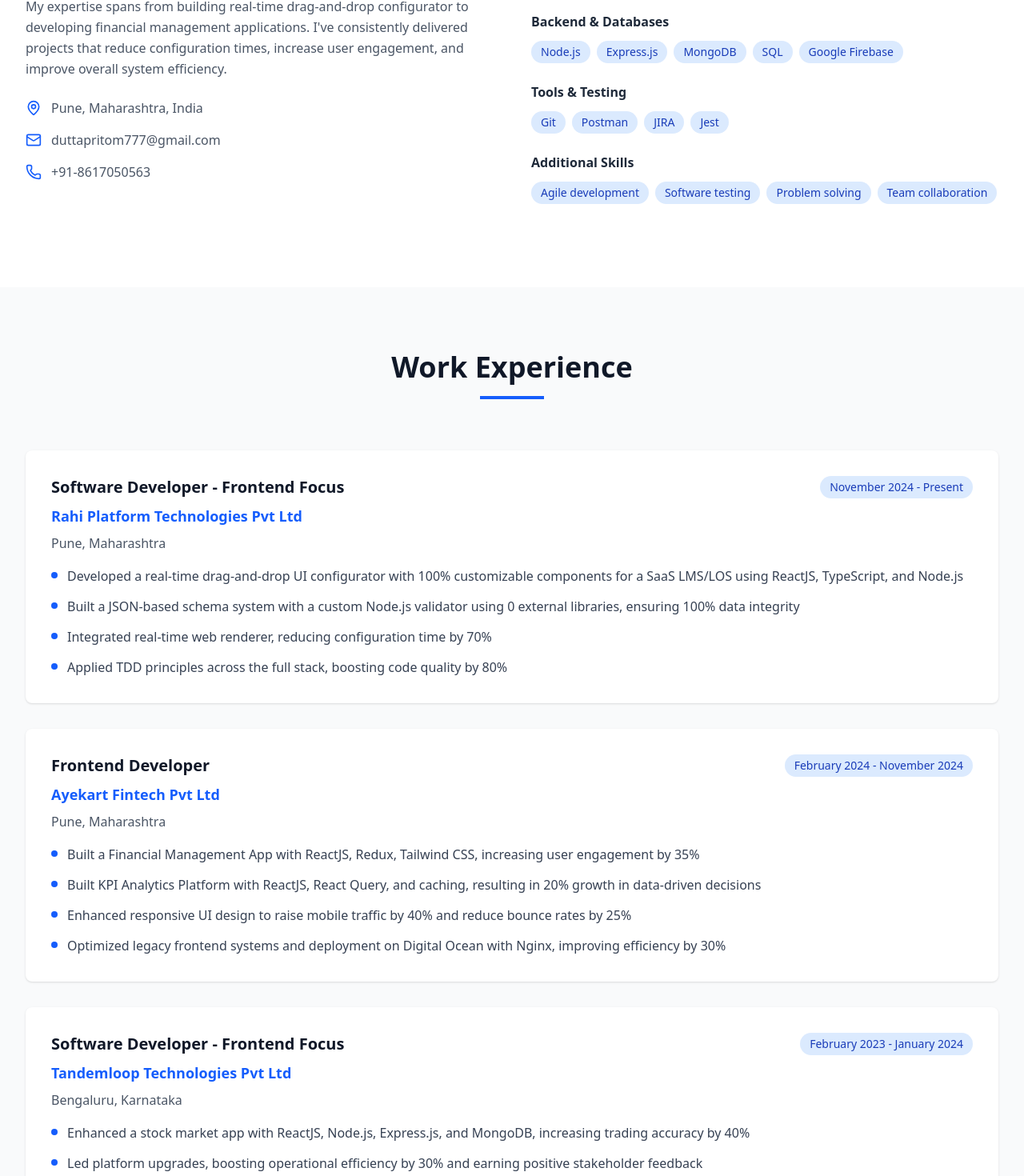
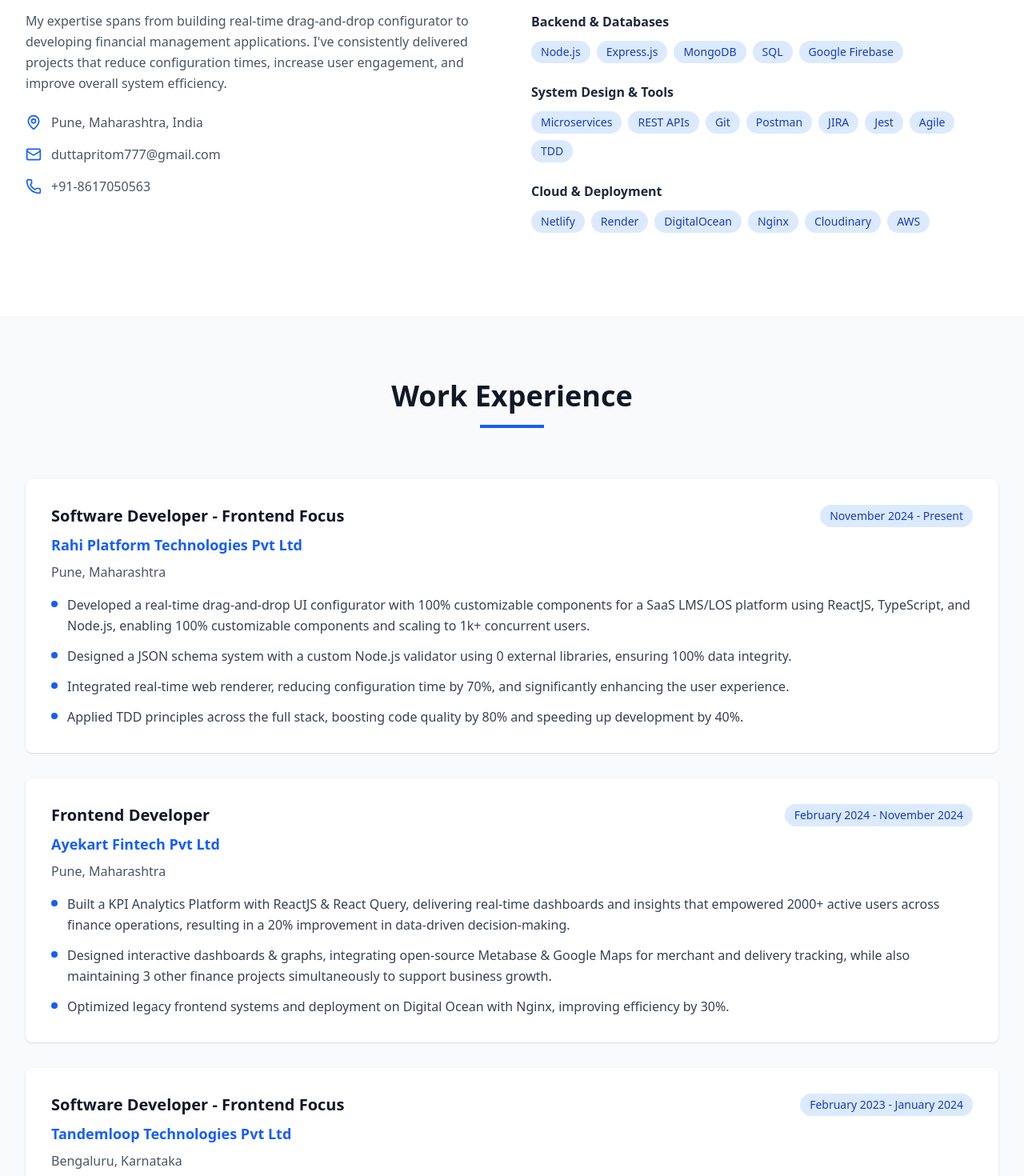
Before and after one commit to PritomDutta89/my-portfolio, a React (Vite) app: page / in a window 1280 px wide. Shown: the part 1165-2635 px from the top of the page at 80% size. Built offline with nearby package versions, Linux system fonts and the light colour scheme.

Commit message:
updated details

```diff
--- a/src/components/Portfolio.jsx
+++ b/src/components/Portfolio.jsx
@@ -1,4 +1,4 @@
-import React, { useState, useEffect } from "react";
+import { useState, useEffect } from "react";
 import {
   Mail,
   Phone,
@@ -128,7 +128,7 @@
               </h1>
 
               <p className="text-xl text-gray-600 mb-8 leading-relaxed">
-                Results-driven Software Developer with 2.6+ years of experience.
+                Results-driven Software Developer with 2.7+ years of experience.
                 ReactJS & Node.js specialist focused on creating exceptional
                 user experiences and scalable solutions.
               </p>
@@ -144,7 +144,7 @@
                   href="https://drive.google.com/file/d/1iAImROAt8RS0MQfmM2TgMF4zuN2uwqvH/view?usp=sharing"
                   className="border-2 border-gray-300 text-gray-700 px-8 py-3 rounded-lg font-semibold hover:border-blue-600 hover:text-blue-600 transition-colors flex items-center justify-center"
                 >
-                  <Download className="w-5 h-5 mr-2" />
+                  <Download className="w-5 h-5 mr-2"/>
                   Download CV
                 </a>
               </div>
@@ -215,7 +215,7 @@
                 Passionate Frontend Developer with Full-Stack Capabilities
               </h3>
               <p className="text-gray-600 mb-6 leading-relaxed">
-                I'm a results-driven Software Developer with 2.6 years of
+                I'm a results-driven Software Developer with 2.7 years of
                 experience, specializing in ReactJS and Node.js. I have a strong
                 passion for creating innovative solutions that enhance user
                 experiences and drive business growth.
@@ -440,7 +440,7 @@
                 </p>
                 <div className="flex items-center">
                   <span className="bg-green-100 text-green-800 px-3 py-1 rounded-full text-sm font-medium">
-                    GPA: 9.41/10
+                    CGPA: 9.41/10
                   </span>
                 </div>
                 <p className="text-gray-600 mt-4">
--- a/src/constants/constants.js
+++ b/src/constants/constants.js
@@ -5,10 +5,10 @@
     duration: "November 2024 - Present",
     location: "Pune, Maharashtra",
     achievements: [
-      "Developed a real-time drag-and-drop UI configurator with 100% customizable components for a SaaS LMS/LOS using ReactJS, TypeScript, and Node.js",
-      "Built a JSON-based schema system with a custom Node.js validator using 0 external libraries, ensuring 100% data integrity",
-      "Integrated real-time web renderer, reducing configuration time by 70%",
-      "Applied TDD principles across the full stack, boosting code quality by 80%",
+      "Developed a real-time drag-and-drop UI configurator with 100% customizable components for a SaaS LMS/LOS platform using ReactJS, TypeScript, and Node.js, enabling 100% customizable components and scaling to 1k+ concurrent users.",
+      "Designed a JSON schema system with a custom Node.js validator using 0 external libraries, ensuring 100% data integrity.",
+      "Integrated real-time web renderer, reducing configuration time by 70%, and significantly enhancing the user experience.",
+      "Applied TDD principles across the full stack, boosting code quality by 80% and speeding up development by 40%.",
     ],
   },
   {
@@ -17,10 +17,9 @@
     duration: "February 2024 - November 2024",
     location: "Pune, Maharashtra",
     achievements: [
-      "Built a Financial Management App with ReactJS, Redux, Tailwind CSS, increasing user engagement by 35%",
-      "Built KPI Analytics Platform with ReactJS, React Query, and caching, resulting in 20% growth in data-driven decisions",
-      "Enhanced responsive UI design to raise mobile traffic by 40% and reduce bounce rates by 25%",
-      "Optimized legacy frontend systems and deployment on Digital Ocean with Nginx, improving efficiency by 30%",
+      "Built a KPI Analytics Platform with ReactJS & React Query, delivering real-time dashboards and insights that empowered 2000+ active users across finance operations, resulting in a 20% improvement in data-driven decision-making.",
+      "Designed interactive dashboards & graphs, integrating open-source Metabase & Google Maps for merchant and delivery tracking, while also maintaining 3 other finance projects simultaneously to support business growth.",
+      "Optimized legacy frontend systems and deployment on Digital Ocean with Nginx, improving efficiency by 30%.",
     ],
   },
   {
@@ -29,9 +28,9 @@
     duration: "February 2023 - January 2024",
     location: "Bengaluru, Karnataka",
     achievements: [
-      "Enhanced a stock market app with ReactJS, Node.js, Express.js, and MongoDB, increasing trading accuracy by 40%",
-      "Led platform upgrades, boosting operational efficiency by 30% and earning positive stakeholder feedback",
-      "Improved interfaces with UI/UX team, boosting mobile engagement by 35% and lowering bounce rates by 22%",
+      "Enhanced a Stock Market App with ReactJS, Node.js, MongoDB, and Trading View Library, increasing trading accuracy by 40% and optimizing real-time market data visualization & flow.",
+      "Led platform upgrades, boosting operational efficiency by 30% and earning positive stakeholder feedback.",
+      "Improved interfaces with UI/UX team, boosting mobile engagement by 35% and lowering bounce rates by 22%.",
     ],
   },
 ];
@@ -56,18 +55,29 @@
     "SQL",
     "Google Firebase",
   ],
-  "Tools & Testing": ["Git", "Postman", "JIRA", "Jest"],
-  "Additional Skills": [
-    "Agile development",
-    "Software testing",
-    "Problem solving",
-    "Team collaboration",
+  "System Design & Tools": [
+    "Microservices",
+    "REST APIs",
+    "Git",
+    "Postman",
+    "JIRA",
+    "Jest",
+    "Agile",
+    "TDD",
+  ],
+  "Cloud & Deployment": [
+    "Netlify",
+    "Render",
+    "DigitalOcean",
+    "Nginx",
+    "Cloudinary",
+    "AWS",
   ],
 };
 
 const achievements = [
-  "Cleared TCS CodeVita and Google Code Jam 2022",
-  "Ranked 151st in GSSoC (Open Source)",
+  "Cleared TCS CodeVita and Google Code Jam 2022, demonstrating strong algorithmic and problem-solving skills.",
+  "Ranked 151st in GSSoC (Open Source - 5k+ participants)",
   "Wrote 8 Technical Articles for GeeksforGeeks",
   "Solved 200+ DSA problems on GeeksforGeeks, LeetCode, and CodeChef",
   "5★ in HackerRank problem solving",
```
